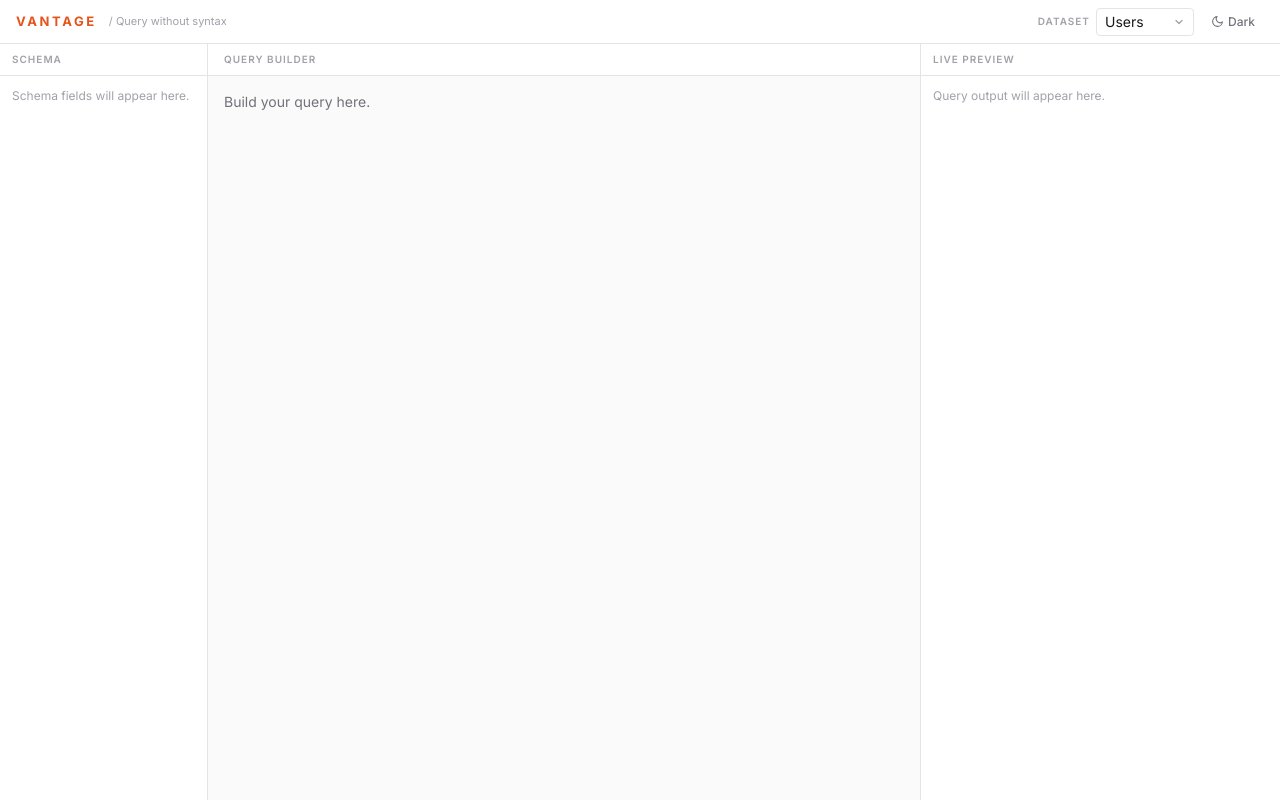
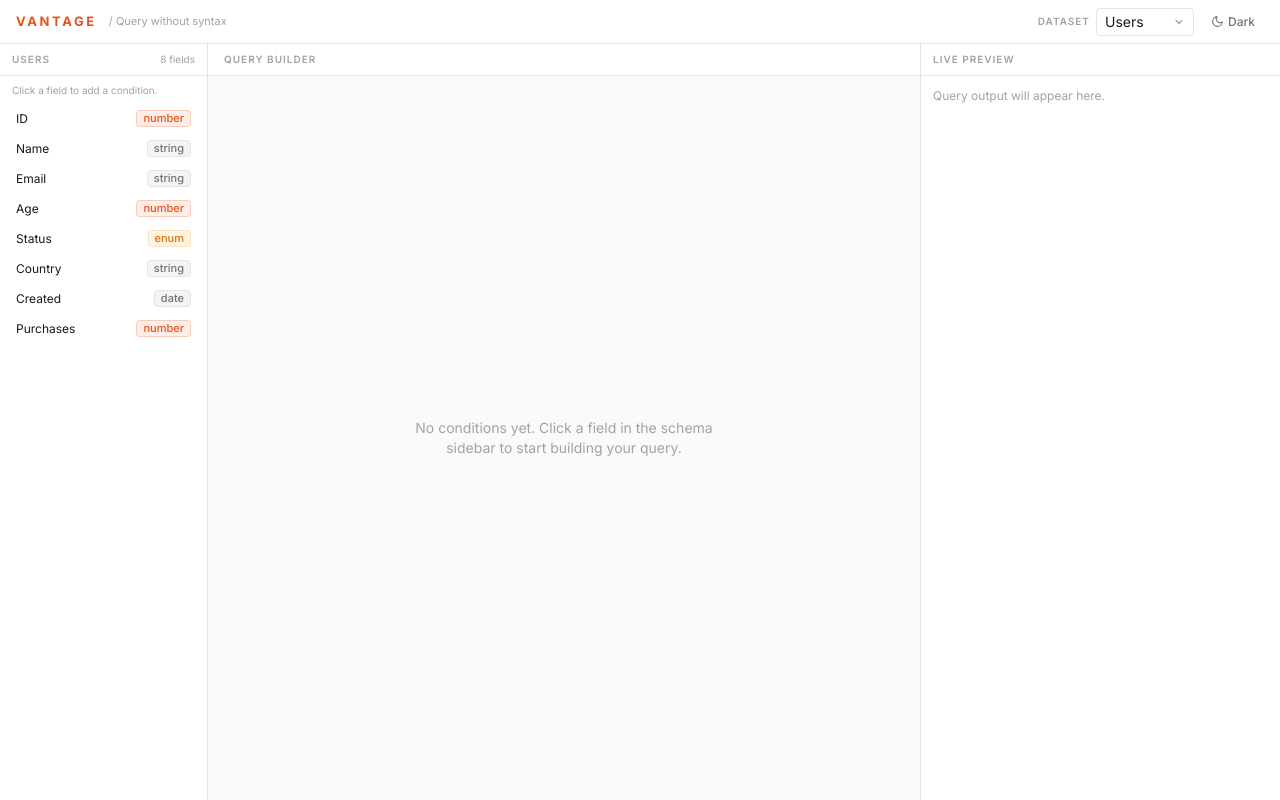
Before and after one commit to Debs-D/vantage, a Next.js app: page / in a window 1280 px wide. Built offline with nearby package versions, Linux system fonts and the light colour scheme.

Commit message:
feat: add schema sidebar and wire panel layout to store

```diff
--- a/components/layout/PanelLayout.tsx
+++ b/components/layout/PanelLayout.tsx
@@ -1,28 +1,38 @@
+"use client";
+
+import { SchemaSidebar } from "./SchemaSidebar";
+import { useQueryStore } from "@/lib/store/query-store";
+import { SCHEMAS, findField } from "@/lib/schema/schemas";
+import { OPERATOR_DEFS } from "@/lib/schema/operators";
+import { Badge } from "@/components/ui";
+import { QueryNode } from "@/lib/query/types";
+
+// Center-panel preview of the query. This is a read-only reflection that proves
+// the store wiring end to end; the interactive recursive builder replaces it in
+// the next step.
+function describe(node: QueryNode, schemaKey: string): string {
+  if (node.type === "group") {
+    return `( ${node.children.length} item${node.children.length === 1 ? "" : "s"}, ${node.logic} )`;
+  }
+  const label = findField(SCHEMAS[schemaKey], node.field)?.label ?? "—";
+  const operator = OPERATOR_DEFS[node.operator]?.label ?? node.operator;
+  const value =
+    node.value === null || node.value === ""
+      ? ""
+      : Array.isArray(node.value)
+        ? node.value.join(", ")
+        : String(node.value);
+  return `${label} ${operator} ${value}`.trim();
+}
+
 export function PanelLayout() {
+  const tree = useQueryStore((s) => s.tree);
+  const schemaKey = useQueryStore((s) => s.activeSchemaKey);
+
   return (
     <div className="flex-1 flex overflow-hidden min-h-0">
       {/* Left ── Schema Browser */}
-      <aside
-        className="w-52 shrink-0 border-r flex flex-col overflow-hidden"
-        style={{ background: "var(--surface)", borderColor: "var(--border)" }}
-      >
-        <div
-          className="h-8 px-3 flex items-center shrink-0 border-b"
-          style={{ borderColor: "var(--border)" }}
-        >
-          <span
-            className="text-[10px] font-semibold uppercase tracking-widest"
-            style={{ color: "var(--text-muted)" }}
-          >
-            Schema
-          </span>
-        </div>
-        <div className="flex-1 overflow-y-auto p-3">
-          <p className="text-xs" style={{ color: "var(--text-muted)" }}>
-            Schema fields will appear here.
-          </p>
-        </div>
-      </aside>
+      <SchemaSidebar />
 
       {/* Center ── Query Builder Canvas */}
       <main
@@ -41,9 +51,38 @@ export function PanelLayout() {
           </span>
         </div>
         <div className="flex-1 overflow-y-auto p-4">
-          <p className="text-sm" style={{ color: "var(--text-secondary)" }}>
-            Build your query here.
-          </p>
+          {tree.children.length === 0 ? (
+            <div className="h-full flex items-center justify-center">
+              <p
+                className="text-sm text-center max-w-xs"
+                style={{ color: "var(--text-muted)" }}
+              >
+                No conditions yet. Click a field in the schema sidebar to start
+                building your query.
+              </p>
+            </div>
+          ) : (
+            <ul className="flex flex-col gap-1.5">
+              {tree.children.map((child) => (
+                <li
+                  key={child.id}
+                  className="flex items-center gap-2 px-3 h-9 rounded border animate-slide-in"
+                  style={{
+                    background: "var(--surface)",
+                    borderColor: "var(--border)",
+                  }}
+                >
+                  {child.type === "group" && <Badge variant="coral">group</Badge>}
+                  <span
+                    className="text-sm font-mono"
+                    style={{ color: "var(--text)" }}
+                  >
+                    {describe(child, schemaKey)}
+                  </span>
+                </li>
+              ))}
+            </ul>
+          )}
         </div>
       </main>
 
--- /dev/null
+++ b/components/layout/SchemaSidebar.tsx
@@ -0,0 +1,74 @@
+"use client";
+
+import { Badge } from "@/components/ui";
+import { useQueryStore } from "@/lib/store/query-store";
+import { SCHEMAS } from "@/lib/schema/schemas";
+import { FieldType } from "@/lib/query/types";
+
+// Each field type gets a stable, low-key badge color so the sidebar doubles as
+// schema documentation at a glance.
+const typeBadge: Record<FieldType, "default" | "coral" | "success" | "warning"> = {
+  string: "default",
+  number: "coral",
+  boolean: "success",
+  enum: "warning",
+  date: "default",
+};
+
+export function SchemaSidebar() {
+  const schemaKey = useQueryStore((s) => s.activeSchemaKey);
+  const rootId = useQueryStore((s) => s.tree.id);
+  const addCondition = useQueryStore((s) => s.addCondition);
+
+  const schema = SCHEMAS[schemaKey];
+
+  return (
+    <aside
+      className="w-52 shrink-0 border-r flex flex-col overflow-hidden"
+      style={{ background: "var(--surface)", borderColor: "var(--border)" }}
+    >
+      <div
+        className="h-8 px-3 flex items-center justify-between shrink-0 border-b"
+        style={{ borderColor: "var(--border)" }}
+      >
+        <span
+          className="text-[10px] font-semibold uppercase tracking-widest"
+          style={{ color: "var(--text-muted)" }}
+        >
+          {schema.label}
+        </span>
+        <span className="text-[10px]" style={{ color: "var(--text-muted)" }}>
+          {schema.fields.length} fields
+        </span>
+      </div>
+
+      <div className="flex-1 overflow-y-auto p-2">
+        <p
+          className="px-1 pb-2 text-[10px] leading-tight"
+          style={{ color: "var(--text-muted)" }}
+        >
+          Click a field to add a condition.
+        </p>
+        <ul className="flex flex-col gap-0.5">
+          {schema.fields.map((field) => (
+            <li key={field.key}>
+              <button
+                type="button"
+                onClick={() => addCondition(rootId, field.key)}
+                className="group w-full flex items-center justify-between gap-2 px-2 h-7 rounded text-left
+                  transition-colors duration-100
+                  hover:bg-[var(--surface-raised)]
+                  focus-visible:outline-none focus-visible:ring-2 focus-visible:ring-coral/40"
+              >
+                <span className="text-xs truncate" style={{ color: "var(--text)" }}>
+                  {field.label}
+                </span>
+                <Badge variant={typeBadge[field.type]}>{field.type}</Badge>
+              </button>
+            </li>
+          ))}
+        </ul>
+      </div>
+    </aside>
+  );
+}
```
